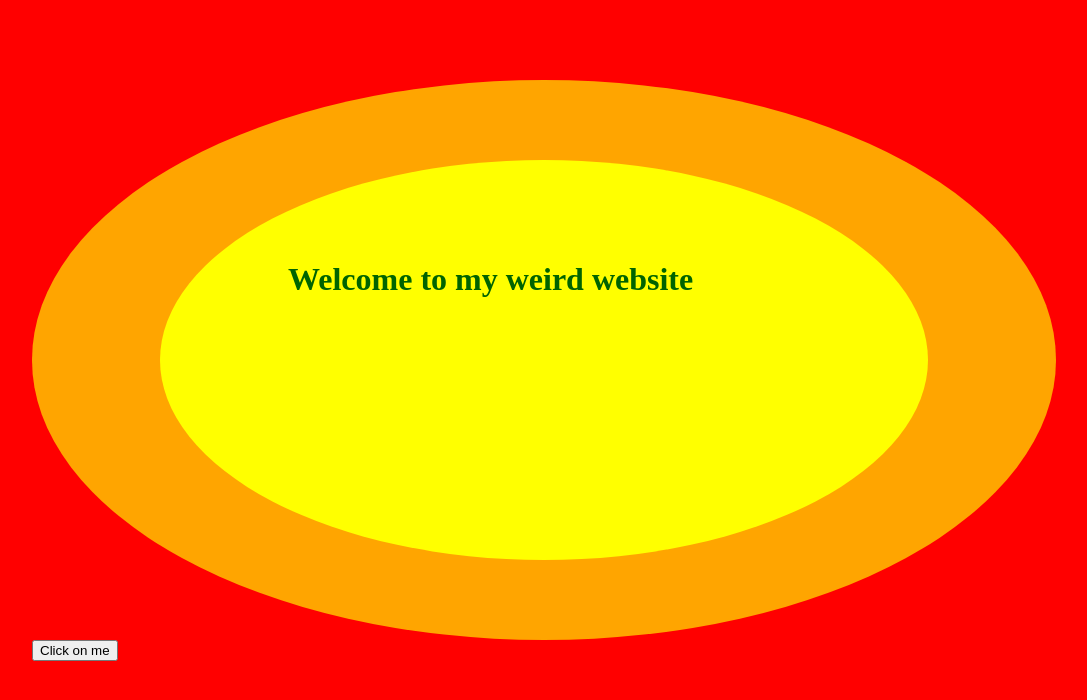
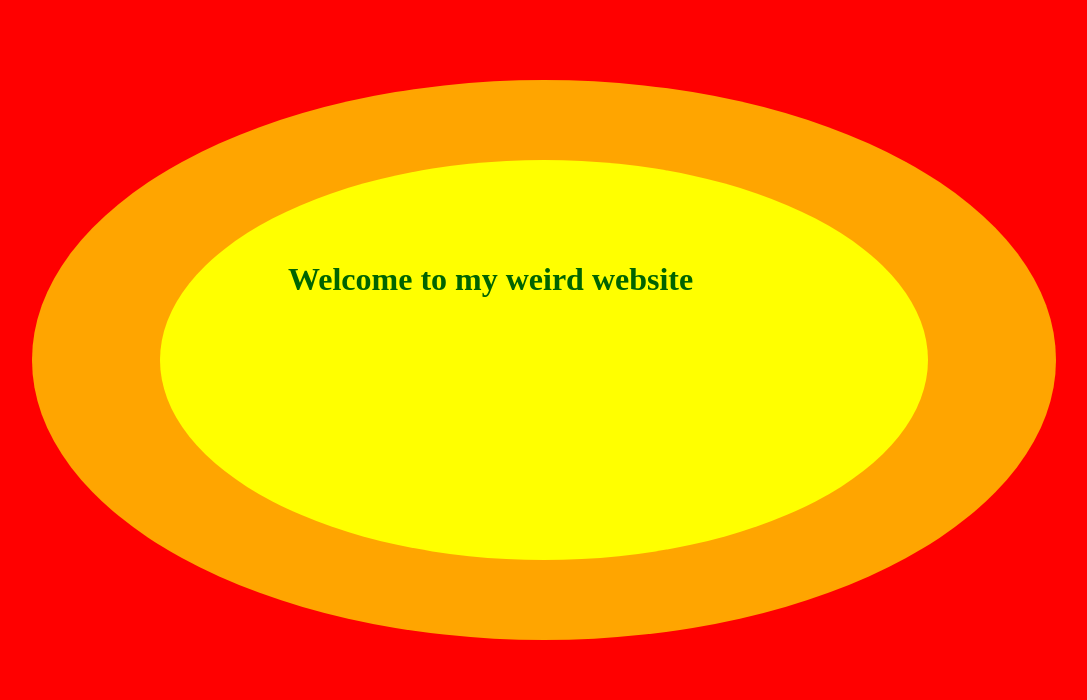
Before and after one commit to XaleDrevlar/Weird-Website, a plain HTML site: page index.html in a window 1280 px wide. Shown: the whole page, without its empty margins (96-1183 px from the left). Drawn offline with Linux system fonts and the light colour scheme.

Commit message:
Update index.html

```diff
--- a/index.html
+++ b/index.html
@@ -19,8 +19,6 @@
     </div>
 </body>
 </html>
-
-<button onclick="alert('Hello, ' + this.innerHTML + '!')">Click on me</button>
 
 <script>
     alert('this is virus');
```
